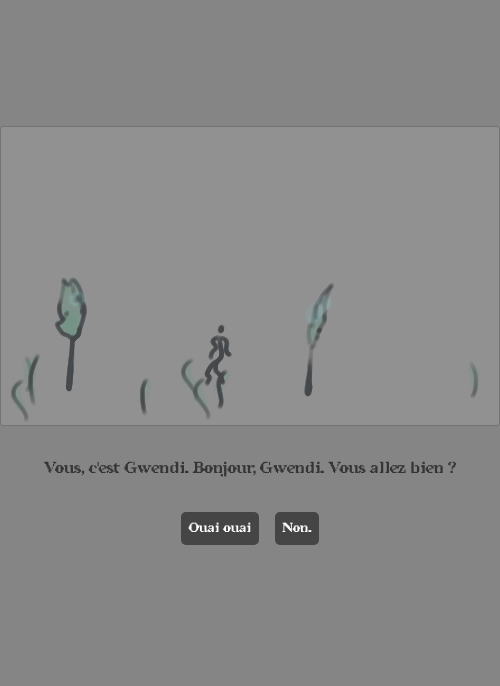
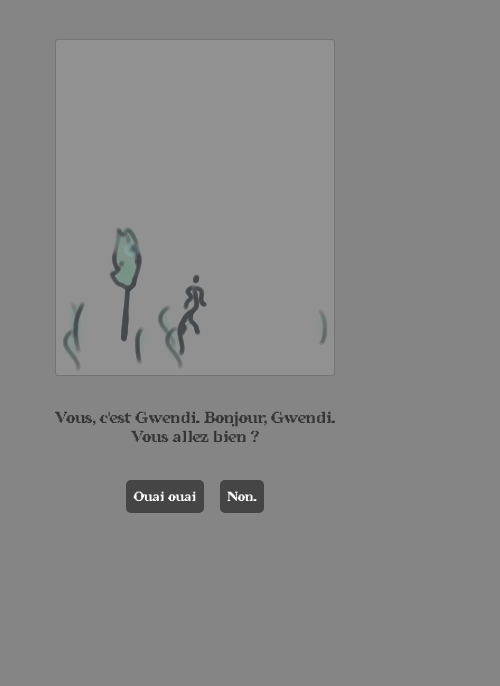
Before and after one commit to AnaelleJaffre/Gwendis-world, a website built with Vite: page gwendis-world/index.html in a window 390 px wide. Shown: the part 158-844 px from the top of the page, 500 px wide, since content can reach past the window. Built offline with nearby package versions, Linux system fonts and the light colour scheme.

Commit message:
Responsive pour le décor et le header

```diff
--- a/gwendis-world/src/components/elementsScene/Decor/Decor.css
+++ b/gwendis-world/src/components/elementsScene/Decor/Decor.css
@@ -1,9 +1,10 @@
 .decor {
   position: relative;
+  width: 100%;
+  aspect-ratio: var(--ratio-decor);
   box-sizing: border-box;
-  width: 100%;
+  overflow: hidden;
   border: 1px solid rgba(0, 0, 0, 0.2);
-  overflow: hidden;
   border-radius: 3px;
   background-color: rgba(255, 255, 255, 0.1);
 }
--- a/gwendis-world/src/components/elementsScene/Decor/Decor.ts
+++ b/gwendis-world/src/components/elementsScene/Decor/Decor.ts
@@ -5,15 +5,12 @@ import type { Densite, ElementDecor } from '../../../types'
 
 export function Decor(
   elements: ElementDecor[],
-  hauteur: number,
-  largeur: number,
   densite: Densite
 ): HTMLDivElement {
   const decor = document.createElement('div')
   decor.className = 'decor'
-  decor.style.height = `${hauteur}px`
   decor.append(
-    Sol(densite, largeur, hauteur),
+    Sol(densite),
     ...elements.map(({ type, x, y }) => composants[type](x, y)))
   return decor
 }
--- a/gwendis-world/src/components/elementsScene/Decor/Sol/Sol.ts
+++ b/gwendis-world/src/components/elementsScene/Decor/Sol/Sol.ts
@@ -2,24 +2,21 @@ import './Sol.css'
 import { Herbe } from '../../elementsDecor/objets/Herbe/Herbe'
 import type { Densite } from '../../../../types'
 
-const PROPORTION_HAUTEUR_SOL: number = 0.1
 const FACTEUR_DENSITE: Record<Densite, number> = {
-    peu: 15,
-    normal: 50,
-    beaucoup: 100
+    peu: 8,
+    normal: 25,
+    beaucoup: 50
 }
 
-export function Sol(densite: Densite, largeurDecor: number, hauteurDecor: number): HTMLDivElement {
+export function Sol(densite: Densite): HTMLDivElement {
     const sol: HTMLDivElement = document.createElement('div')
     sol.className = 'sol'
 
-    const hauteurSol: number = hauteurDecor * PROPORTION_HAUTEUR_SOL
-    const nombrebrins: number = FACTEUR_DENSITE[densite] * largeurDecor / 1000
-
-    for (let numeroBrin: number = 0; numeroBrin < nombrebrins; numeroBrin++) {
-        const positionX: number = Math.random() * largeurDecor
-        const positionY: number = Math.random() * hauteurSol
-        sol.append(Herbe(positionX, positionY))
+    for (let numeroBrin: number = 0; numeroBrin < FACTEUR_DENSITE[densite]; numeroBrin++) {
+       const brin: HTMLElement = Herbe(0, 0)
+       brin.style.left = `${Math.random() * 100}%`
+       brin.style.bottom = `${Math.random() * 100}%`
+       sol.append(brin)
     }
 
     return sol
--- a/gwendis-world/src/components/elementsScene/Scene/Scene.css
+++ b/gwendis-world/src/components/elementsScene/Scene/Scene.css
@@ -1,8 +1,9 @@
 .scene {
-    border-radius: 5px;
-    height: fit-content;
-    margin-top: 20vh;
     display: flex;
     flex-direction: column;
     gap: 2vh;
+    width: var(--largeur-scene);
+    height: fit-content;
+    padding: var(--decalage-haut-scene) var(--marge-laterale-scene);
+    border-radius: 5px;
 }
--- a/gwendis-world/src/components/elementsScene/Scene/Scene.ts
+++ b/gwendis-world/src/components/elementsScene/Scene/Scene.ts
@@ -6,14 +6,11 @@ import './Scene.css'
 export function Scene(
   donneesScene: DonneesScene,
   allerALaScene: (identifiantScene:string) => void,
-  hauteur: number = 300,
-  largeur: number = 500
 ): HTMLDivElement {
   const scene: HTMLDivElement = document.createElement('div')
   scene.className = 'scene'
-  scene.style.width = `${largeur}px`
 
   const dialogue: Dialogue = new Dialogue(donneesScene.dialogue, donneesScene.identifiantPremiereReplique, allerALaScene)
-  scene.append(Decor(donneesScene.elements, hauteur, largeur, donneesScene.densiteHerbe), dialogue.element)
+  scene.append(Decor(donneesScene.elements, donneesScene.densiteHerbe), dialogue.element)
   return scene
 }
--- a/gwendis-world/src/components/interface/Header/Header.css
+++ b/gwendis-world/src/components/interface/Header/Header.css
@@ -4,6 +4,11 @@ header {
     align-items: center;
     padding: 2vh 6vw;
     justify-self: stretch;
+
+    h1 {
+        max-width: 40vw;
+        text-align: center;
+    }
 
     .panneau_gauche {
         display: flex;
@@ -13,6 +18,7 @@ header {
 
         .logo_accueil {
             width: 5vw;
+            min-width: 30px;
         }
     }
 
--- a/gwendis-world/src/histoire.json
+++ b/gwendis-world/src/histoire.json
@@ -4,7 +4,7 @@
     "elements": [
       { "type": "arbre", "x": 50, "y": 30 },
       { "type": "arbre", "x": 300, "y": 25 },
-      { "type": "gwendi", "x": 200, "y": 35 }
+      { "type": "gwendi", "x": 120, "y": 35 }
     ],
     "dialogue": {
       "debutHisoire": {
@@ -32,7 +32,7 @@
       { "type": "arbre", "x": 200, "y": 31 },
       { "type": "arbre", "x": 80, "y": 31 },
       { "type": "arbre", "x": 40, "y": 25 },
-      { "type": "gwendi", "x": 120, "y": 25 }
+      { "type": "gwendi", "x": 100, "y": 25 }
     ],
     "dialogue": {
       "debutBaladeJoviale": {
--- a/gwendis-world/src/style.css
+++ b/gwendis-world/src/style.css
@@ -6,6 +6,22 @@
 :root {
   --bg: #858585;
   --font-color: rgb(53, 53, 53);
+
+  /* Format ordinateur */
+  --decalage-haut-scene: 20vh;
+  --largeur-scene: max(500px, 50vw);
+  --marge-laterale-scene: 10vw;
+  --ratio-decor: 5 / 3;
+}
+
+@media (max-width: 450px) {
+  :root {
+    /* Format telephone */
+    --decalage-haut-scene: 5vh;
+    --largeur-scene: 100%;
+    --marge-laterale-scene: 14vw;
+    --ratio-decor: 5 / 6;
+  }
 }
 
 body {
@@ -19,6 +35,12 @@ body {
     display: grid;
     justify-items: center;
     align-content: start;
+
+    .conteneur_scene {
+      display: grid;
+      justify-items: center;
+      width: 100%;
+    }
   }
 }
 
```
Also changed, not shown: README.md.
